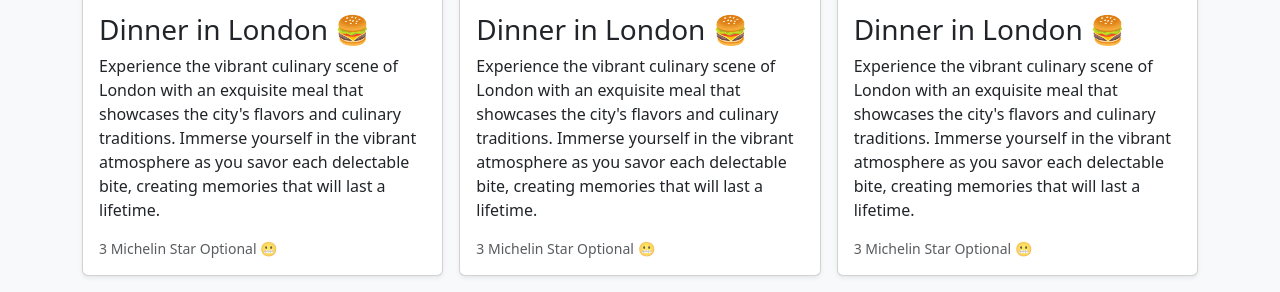
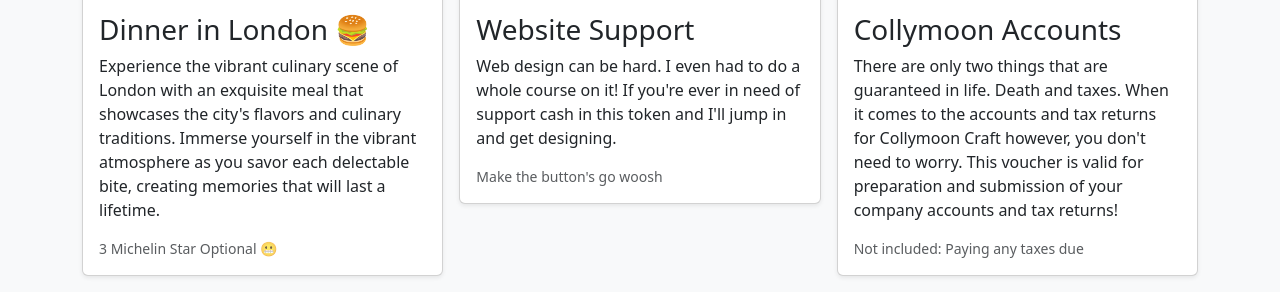
Before and after one commit to wallace-y/coupon-book, a plain HTML site: page index.html in a window 1280 px wide. Shown: the part 2093-2385 px from the top of the page. Drawn offline with nearby package versions, Linux system fonts and the light colour scheme.

Commit message:
adding final 2 cards

```diff
--- a/index.html
+++ b/index.html
@@ -83,9 +83,10 @@
         <h1 class="text-center mb-3">Your book of coupons</h1>
         <div class="container">
           <div class="row row-cols-1 row-cols-sm-2 row-cols-md-3 g-3">
+            <!-- first row -->
             <div class="col position-relative">
 
-              <p class="redemeed position-absolute top-50 start-50 translate-middle">Redeemed</p>
+              <p class="position-absolute top-50 start-50 translate-middle">Redeemed</p>
 
               <div class="card shadow-sm" >
                 <img
@@ -159,7 +160,7 @@
                 </div>
               </div>
             </div>
-
+<!-- second row -->
             <div class="col">
               <div class="card shadow-sm">
                 <img
@@ -249,20 +250,16 @@
                 <img
                 alt="Pulp fiction Gourmet Shit quote" width="100%" height="auto" src="https://media1.giphy.com/media/RywZsoVyGpHmE/giphy.gif?cid=ecf05e47adihenc144e3bats13bg8crj3x0zaq8xmt9cjvc4&ep=v1_gifs_search&rid=giphy.gif&ct=g"></img>
                 <div class="card-body">
-                    <h3>Dinner in London 🍔</h3>
+                    <h3>Website Support</h3>
 
                   <p class="card-text">
-                    Experience the vibrant culinary scene of London with an
-                    exquisite meal that showcases the city's flavors and
-                    culinary traditions. Immerse yourself in the vibrant
-                    atmosphere as you savor each delectable bite, creating
-                    memories that will last a lifetime.
+                    Web design can be hard. I even had to do a whole course on it! If you're ever in need of support cash in this token and I'll jump in and get designing.
                   </p>
                   <div
                     class="d-flex justify-content-between align-items-center"
                   >
 
-                  <small class="text-body-secondary">3 Michelin Star Optional 😬</small>
+                  <small class="text-body-secondary">Make the button's go woosh</small>
                   </div>
                   </div>
                 </div>
@@ -272,20 +269,16 @@
                 <img
                 alt="Pulp fiction Gourmet Shit quote" width="100%" height="auto" src="https://media1.giphy.com/media/RywZsoVyGpHmE/giphy.gif?cid=ecf05e47adihenc144e3bats13bg8crj3x0zaq8xmt9cjvc4&ep=v1_gifs_search&rid=giphy.gif&ct=g"></img>
                 <div class="card-body">
-                    <h3>Dinner in London 🍔</h3>
+                    <h3>Collymoon Accounts</h3>
 
                   <p class="card-text">
-                    Experience the vibrant culinary scene of London with an
-                    exquisite meal that showcases the city's flavors and
-                    culinary traditions. Immerse yourself in the vibrant
-                    atmosphere as you savor each delectable bite, creating
-                    memories that will last a lifetime.
+                    There are only two things that are guaranteed in life. Death and taxes. When it comes to the accounts and tax returns for Collymoon Craft however, you don't need to worry. This voucher is valid for preparation and submission of your company accounts and tax returns!
                   </p>
                   <div
                     class="d-flex justify-content-between align-items-center"
                   >
 
-                  <small class="text-body-secondary">3 Michelin Star Optional 😬</small>
+                  <small class="text-body-secondary">Not included: Paying any taxes due </small>
                   </div>
                   </div>
                 </div>
```
